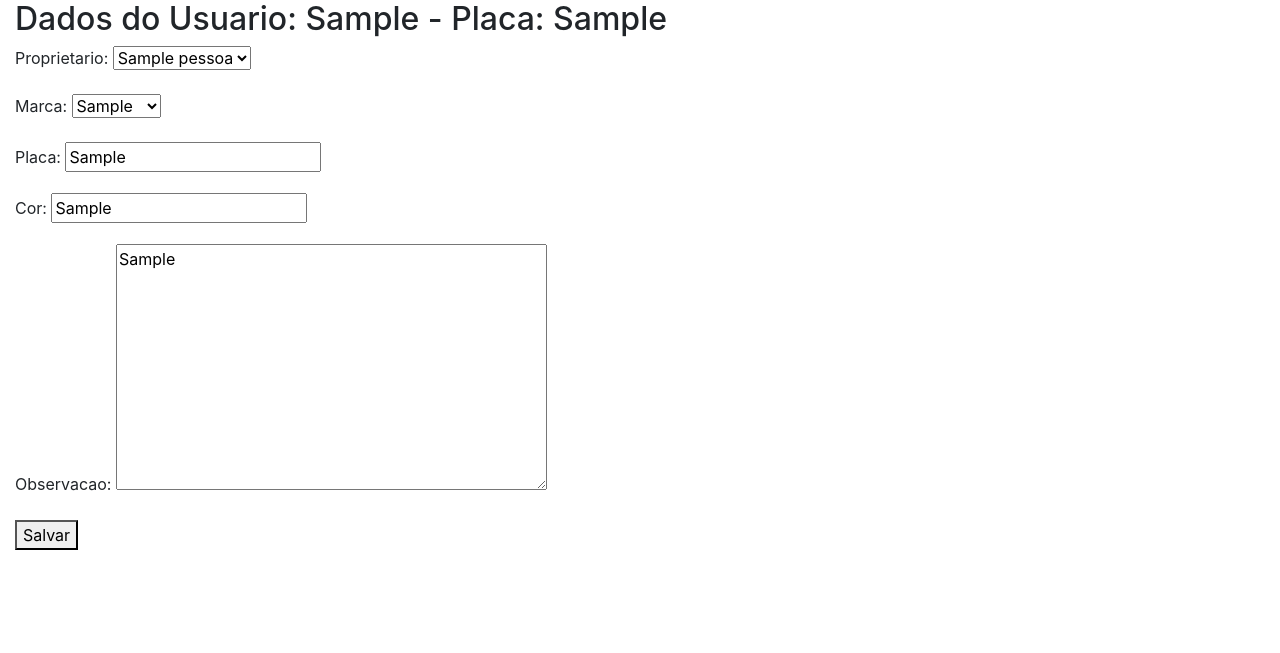
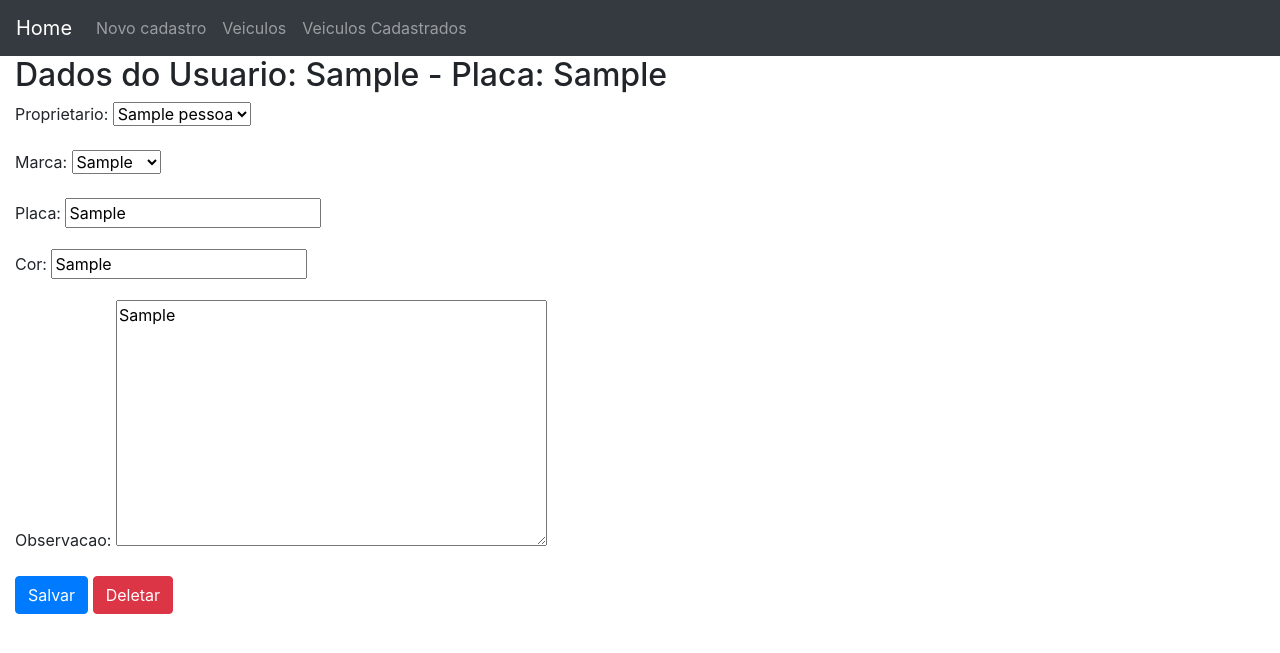
Before and after one commit to digomes87/parking-management, a Django app: page /update-veiculo/1 in a window 1280 px wide. Shown: the top 653 px of the page. Run offline with Django 3.2, Linux system fonts and the light colour scheme; tables that the repository leaves empty hold one stand-in row (values such as "Sample post"); some libraries are stand-ins or nearby versions.

Commit message:
add layout

```diff
--- a/app/estacionamento/templates/base.html
+++ b/app/estacionamento/templates/base.html
@@ -5,11 +5,33 @@
     <meta charset="UTF-8">
     <title>Gerencia de Estacionamento</title>
     <link rel="stylesheet" href="{% static 'css/bootstrap.css' %}">
+    <script src="{% static 'js/bootstrap.js' %}"></script>
 </head>
 <body>
+    <nav class="navbar navbar-expand-lg navbar-dark bg-dark">
+      <a class="navbar-brand" href="{% url 'home' %}">Home</a>
+      <button class="navbar-toggler" type="button" data-toggle="collapse" data-target="#navbarNav" aria-controls="navbarNav" aria-expanded="false" aria-label="Toggle navigation">
+        <span class="navbar-toggler-icon"></span>
+      </button>
+      <div class="collapse navbar-collapse" id="navbarNav">
+        <ul class="navbar-nav">
+          <li class="nav-item">
+            <a class="nav-link" href="{% url 'pessoa_novo' %}">Novo cadastro</a>
+          </li>
+          <li class="nav-item">
+            <a class="nav-link" href="{% url 'lista_veiculo' %}">Veiculos</a>
+          </li>
+          <li class="nav-item">
+            <a class="nav-link" href="{% url 'lista-movimento' %}">Veiculos Cadastrados</a>
+          </li>
+        </ul>
+      </div>
+    </nav>
     <div class="container-fluid">
         {% block main %}
         {% endblock %}
     </div>
+    <script src="https://code.jquery.com/jquery-3.2.1.slim.min.js"></script>
+    <script src="https://cdnjs.cloudflare.com/ajax/libs/popper.js/1.12.9/umd/popper.min.js"></script>
 </body>
 </html>
--- a/app/estacionamento/templates/estacionamento/update-veiculo.html
+++ b/app/estacionamento/templates/estacionamento/update-veiculo.html
@@ -5,6 +5,7 @@
 <form action="{% url 'update-veiculo' veiculo.id %}" method="post">
     {% csrf_token %}
     {{form.as_p}}
-    <button type="submit">Salvar</button>
+    <button class="btn btn-primary" type="submit">Salvar</button>
+    <button class="btn btn-danger" type="submit">Deletar</button>
 </form>
 {% endblock %}
--- a/app/estacionamento/urls.py
+++ b/app/estacionamento/urls.py
@@ -10,5 +10,5 @@ urlpatterns = [
     path('delete-pessoa/<int:id>', pessoa_delete, name='delete-pessoa'),
     path('veiculos/', lista_veiculo, name='lista_veiculo'),
     path('update-veiculo/<int:id>', veiculo_update, name='update-veiculo'),
-    path('movimentos/', lista_movimento),
+    path('movimentos/', lista_movimento, name="lista-movimento"),
 ]
```
Also changed, not shown: app/estacionamento/templates/estacionamento/update_pessoa.html (+13 -6 lines).
